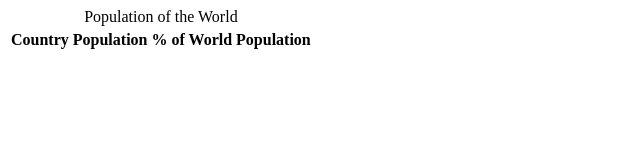
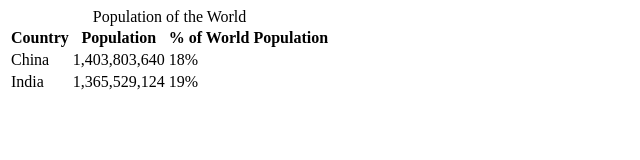
Before and after one commit to dawrynrosario/ist263, a plain HTML site: page lecture notes/week4/week4tables.html in a window 1280 px wide. Shown: the whole page, without its empty margins (0-640 px from the left). Drawn offline with Linux system fonts and the light colour scheme.

Commit message:
week4forms

```diff
--- a/lecture notes/week4/week4tables.html
+++ b/lecture notes/week4/week4tables.html
@@ -8,16 +8,27 @@
 
 <body>
 
-    <table>
-<caption>Population of the World</caption>
+<table>
+    <caption>Population of the World</caption>
 
-<tr><!-- tr means table row --> </tr>
+    <tr><!-- tr means table row -->
+    <th>Country</th>
+    <th>Population</th>
+    <th>% of World Population</th>
+    </tr>
 
-<th>Country</th>
-<th>Population</th>
-<th>% of World Population</th>
+    <tr>
+    <td>China</td>
+    <td> 1,403,803,640</td>
+    <td>18%</td>
+    </tr>
 
-    </table>
+    <tr>
+    <td>India</td>
+    <td>1,365,529,124</td>
+    <td>19%</td>
+    </tr>
+</table>
 
 </body>
 </html>
```
Also changed, not shown: lecture notes/week4forms.html (added, +20 -0 lines), 2 other files.
